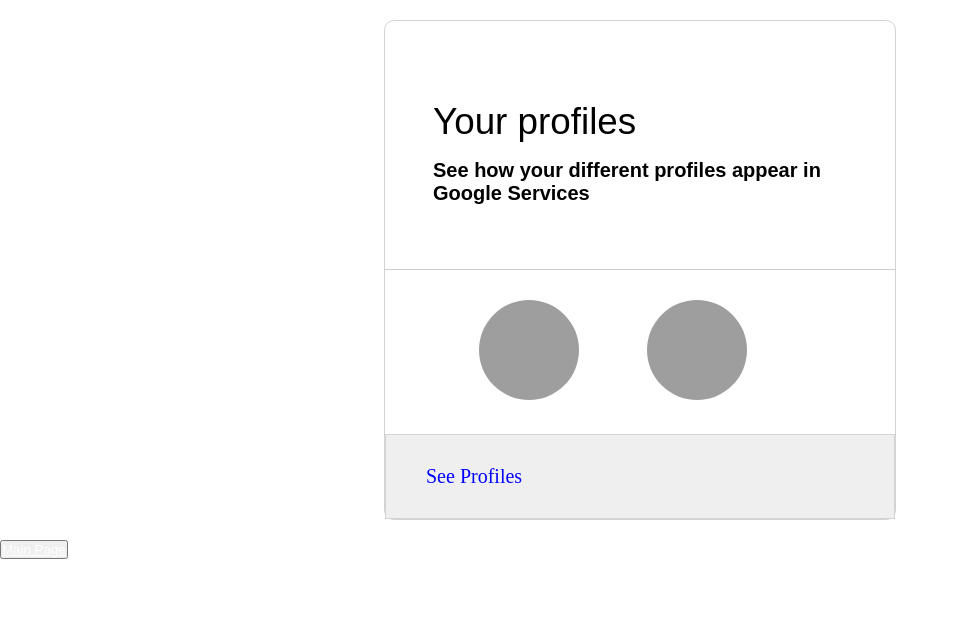
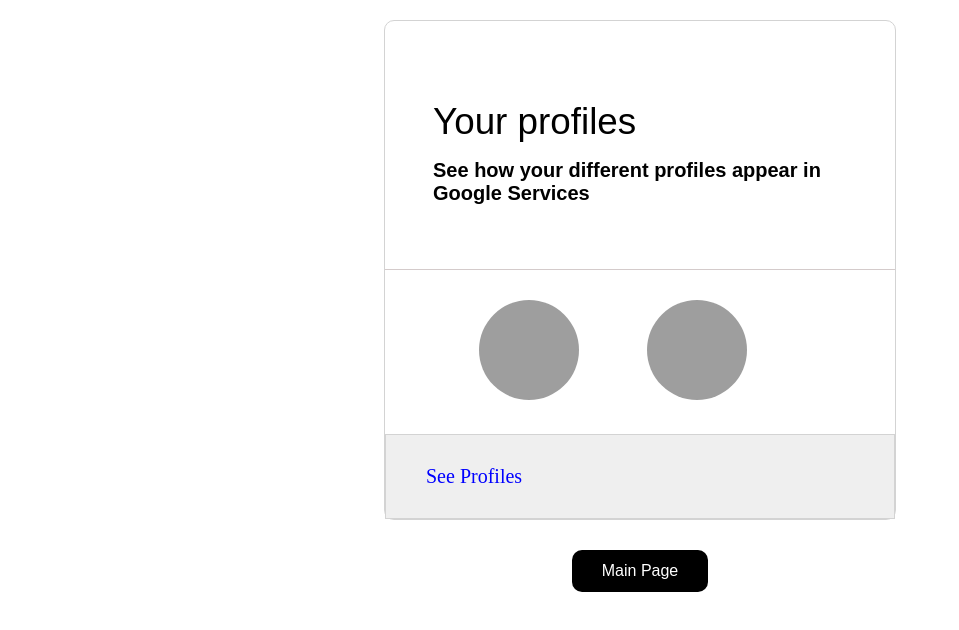
Before and after one commit to krishnastechnologyhub/Box-Model, a plain HTML site: page Project-2/Index.html in a window 1280 px wide. Shown: the whole page, without its empty margins (0-959 px from the left). Drawn offline with Linux system fonts and the light colour scheme; grey boxes are pictures that could not be loaded.

Commit message:
Style.css

```diff
--- a/Project-2/Style.css
+++ b/Project-2/Style.css
@@ -4,7 +4,6 @@
     box-sizing: border-box;
     font-family:Arial, Helvetica, sans-serif;
   }
-
 .container {
     width: 40%;
     border-radius: 10px;
@@ -12,7 +11,7 @@
     margin: 20px auto;
     border: 1px solid lightgray;
 }
-.img{
+.img {
    padding: 30px;
 }
 .image {
@@ -22,7 +21,6 @@
     width: 100px;
     margin-left: 4rem;
   }
-
 .image2 {
     width: 100px;
     height: 100px;
@@ -35,14 +33,12 @@
     padding: 5rem 1rem 4rem 3rem;
     border-bottom: 1px solid rgb(212, 203, 203);
 }
-
-  h1{
+h1 {
     margin-bottom: 1rem;
     font-weight: 500;
     font-size: 2.3rem;
 }
-
-  p{
+p {
     font-weight:  bold;
     font-size: 20px;
 }
@@ -55,3 +51,18 @@
     font-family: 'Poppins';
     font-size: 20px;
 }
+.btn2 {
+  background-color: black;
+  border: none;
+  border-radius: 10px;
+  padding: 12px 30px;
+  font-size: 16px;
+  font-family: sans-serif;
+  margin: 10px;
+}
+.btn-center {
+  text-align: center;
+}
+a {
+  text-decoration: none;
+}
```
Lines whose indentation alone changed are shown as unchanged.
